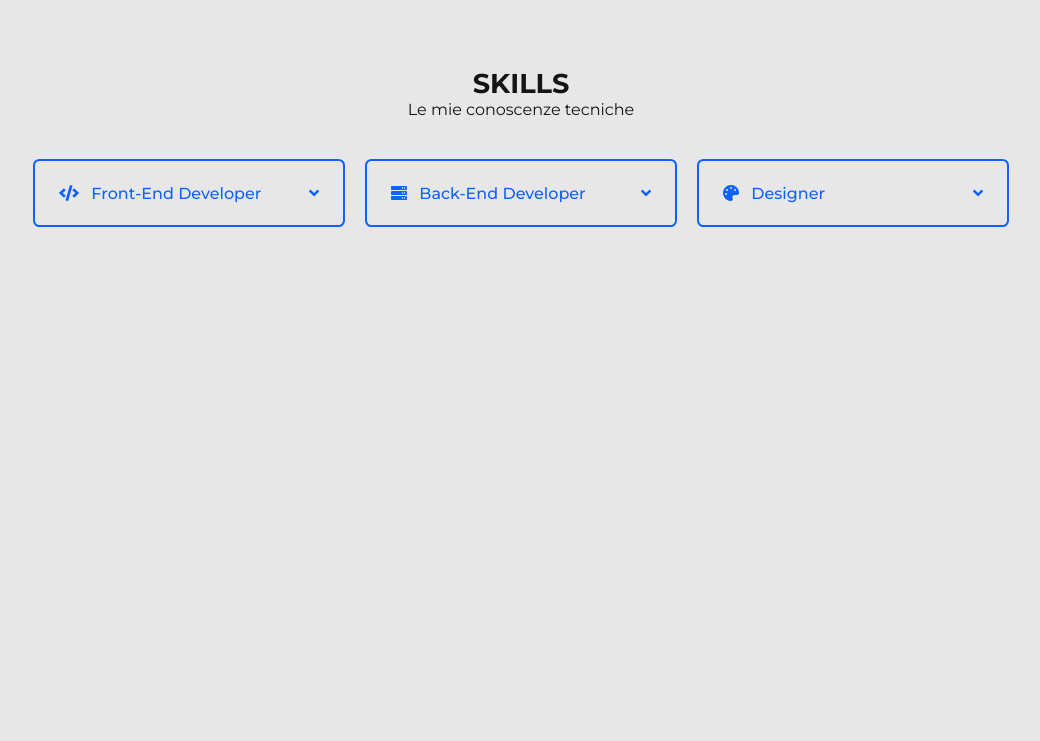
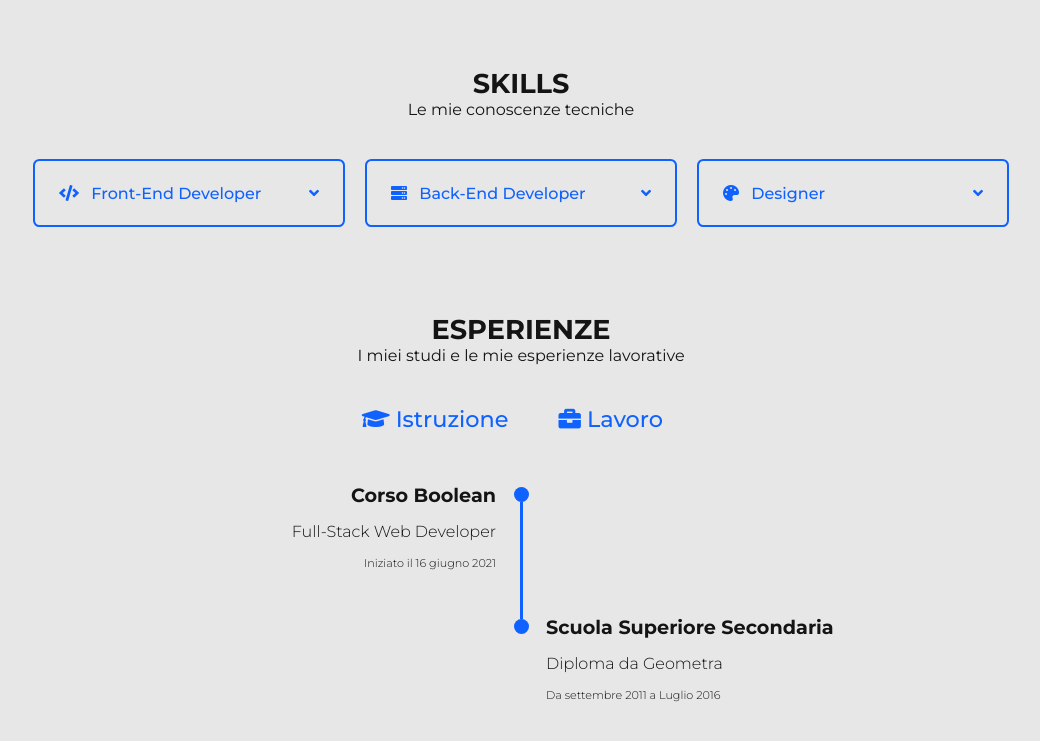
Before and after one commit to ALAM-97/my-portfolio, a plain HTML site: page index.html in a window 1280 px wide. Shown: the part 950-1691 px from the top of the page, without its empty margins (119-1159 px from the left). Before the commit the page ends 1293 px from the top, so only its background shows below. Drawn offline with Linux system fonts and the light colour scheme.

Commit message:
Qualification Section Added

```diff
--- a/css/style.css
+++ b/css/style.css
@@ -272,6 +272,7 @@ header ul:last-child {
 .perc-15 {width: 15%;}
 .perc-60 {width: 60%;}
 .perc-45 {width: 45%;}
+.perc-85 {width: 85%;}
 .accordion-item:target .skills-stats {
     max-height: 20rem;
 }
@@ -281,3 +282,96 @@ header ul:last-child {
 .accordion-item:target .accordion-link .fa-angle-up {
     display: block;
 }
+
+/* ESPERIENZE */
+
+.tabella-esperienze {
+    display: grid;
+    grid-template-columns: 1fr 1fr;
+    grid-template-rows: auto;
+    column-gap: 25px;
+}
+.istruzione {
+    justify-self: end;
+}
+.lavoro {
+    margin-left: 25px;
+}
+.istruzione,
+.lavoro {
+    font-size: 1.4rem;
+    cursor: pointer;
+    color: #0F62FE;
+    font-weight: 500;
+}
+.istruzione:hover,
+.lavoro:hover {
+    opacity: .6;
+}
+#tab-istruzione {
+    display: block;
+}
+#tab-lavoro {
+    display: none;
+}
+.elenco-esperienze-istruzione,
+.elenco-esperienze-lavoro {
+    display: grid;
+    grid-template-columns: 1fr 20px 1fr;
+    grid-template-rows: 1fr 1fr;
+    margin-top: 50px;
+    column-gap: 15px;
+}
+
+/* tabella istruzione */
+.tabella-istruzione-left {
+    text-align: right;
+}
+.esperienze h6 {
+    font-size: 1.2rem;
+}
+.esperienze p {
+    font-size: 1rem;
+    font-weight: 300;
+    margin: 15px 0;
+}
+p.data {
+    font-size: .7rem;
+}
+.circle,
+.circle-2 {
+    width: 15px;
+    height: 15px;
+    background-color: #0F62FE;
+    border-radius: 50%;
+    margin: 0 auto;
+    margin-top: 4px;
+}
+.circle-2 {
+    margin: 0px auto;
+}
+.line {
+    width: 3px;
+    height: 100%;
+    background-color: #0F62FE;
+    margin: 0 auto;
+}
+.tabella-istruzione-right {
+    grid-row-start: 2;
+    grid-column-start: 3;
+    padding-top: 15px;
+}
+
+/* tabella-lavoro */
+.tabella-lavoro-right {
+    text-align: left;
+    grid-column-start: 3;
+}
+.tabella-lavoro-center {
+    order: -1;
+    grid-column-start: 2;
+}
+.tabella-lavoro-left {
+    text-align: right;
+    padding-top: 13px;
+}
--- a/index.html
+++ b/index.html
@@ -120,9 +120,9 @@
                                 <div class="skills-stats-container">
                                     <div class="stats">
                                         <div>HTML</div>
-                                        <div class="num-perc">50%</div>
+                                        <div class="num-perc">85%</div>
                                         <div class="perc-bar">
-                                            <div class="perc perc-50"></div>
+                                            <div class="perc perc-85"></div>
                                         </div>
                                     </div>
                                     <div class="stats">
@@ -240,6 +240,63 @@
                 </div>
             </section>
 
+            <section class="esperienze">
+                <div class="section-intro">
+                    <h3>ESPERIENZE</h3>
+                    <h5>I miei studi e le mie esperienze lavorative</h5>
+                </div>
+                <div class="tabella-esperienze">
+                    <a class="istruzione" onclick="mostraIstruzione()">
+                        <i class="fas fa-graduation-cap"></i>
+                        Istruzione
+                    </a>
+                    <a class="lavoro" onclick="mostraLavoro()">
+                        <i class="fas fa-briefcase"></i>
+                         Lavoro
+                    </a>
+                </div>
+                <div id="tab-istruzione">
+                    <!-- istruzione -->
+                    <div class="elenco-esperienze-istruzione">
+                        <div class="tabella-istruzione-left">
+                            <h6>Corso Boolean</h6>
+                            <p>Full-Stack Web Developer</p>
+                            <p class="data">Iniziato il 16 giugno 2021</p>
+                        </div>
+                        <div class="tabella-istruzione-center">
+                            <div class="circle"></div>
+                            <div class="line"></div>
+                            <div class="circle-2"></div>
+                        </div>
+                        <div class="tabella-istruzione-right">
+                            <h6>Scuola Superiore Secondaria</h6>
+                            <p>Diploma da Geometra</p>
+                            <p class="data">Da settembre 2011 a Luglio 2016</p>
+                        </div>
+                    </div>
+                </div>
+                    <!-- lavoro -->
+                <div id="tab-lavoro">
+                    <div class="elenco-esperienze-lavoro">
+                        <div class="tabella-lavoro-right">
+                            <h6>Addetto al Check-In</h6>
+                            <p>Aeroporto Internazionale Leonardo Da Vinci</p>
+                            <p class="data">Da Marzo 2018 a Marzo 2020 (15 mesi)</p>
+                        </div>
+                        <div class="tabella-lavoro-center">
+                            <div class="circle"></div>
+                            <div class="line"></div>
+                            <div class="circle-2"></div>
+                        </div>
+                        <div class="tabella-lavoro-left">
+                            <h6>Grafico e Wordpress Developer</h6>
+                            <p>Phoenix Lab </p>
+                            <p class="data">Da settembre 2016 a settembre 2017 (12 mesi)</p>
+                        </div>
+                    </div>
+                </div>
+            </section>
+
         </main>
 
         <footer>
--- a/js/script.js
+++ b/js/script.js
@@ -2,3 +2,13 @@ function darkMode() {
     var element = document.body;
     element.classList.toggle("dark-mode");
 }
+
+function mostraIstruzione() {
+    document.getElementById("tab-istruzione").style.display="block";
+    document.getElementById("tab-lavoro").style.display = "none";
+}
+
+function mostraLavoro() {
+    document.getElementById("tab-lavoro").style.display = "block";
+    document.getElementById("tab-istruzione").style.display = "none";
+}
```
